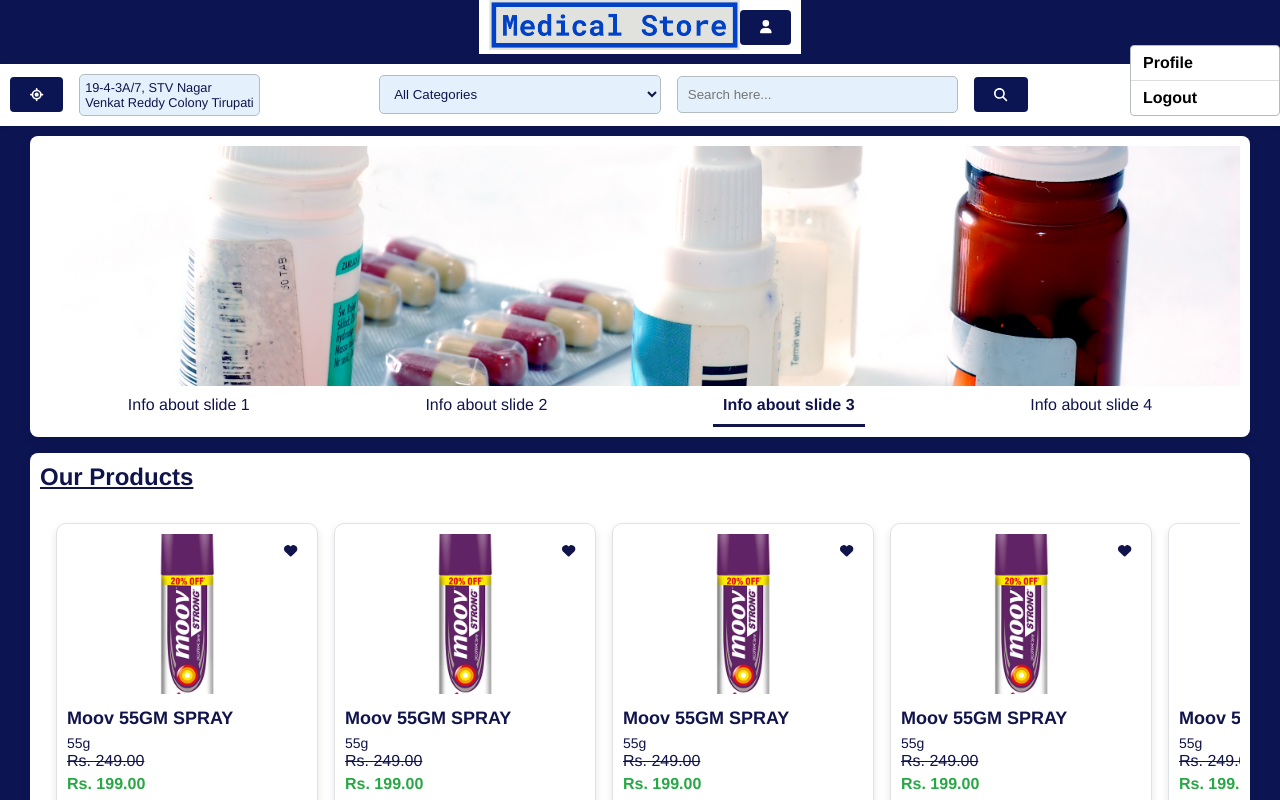
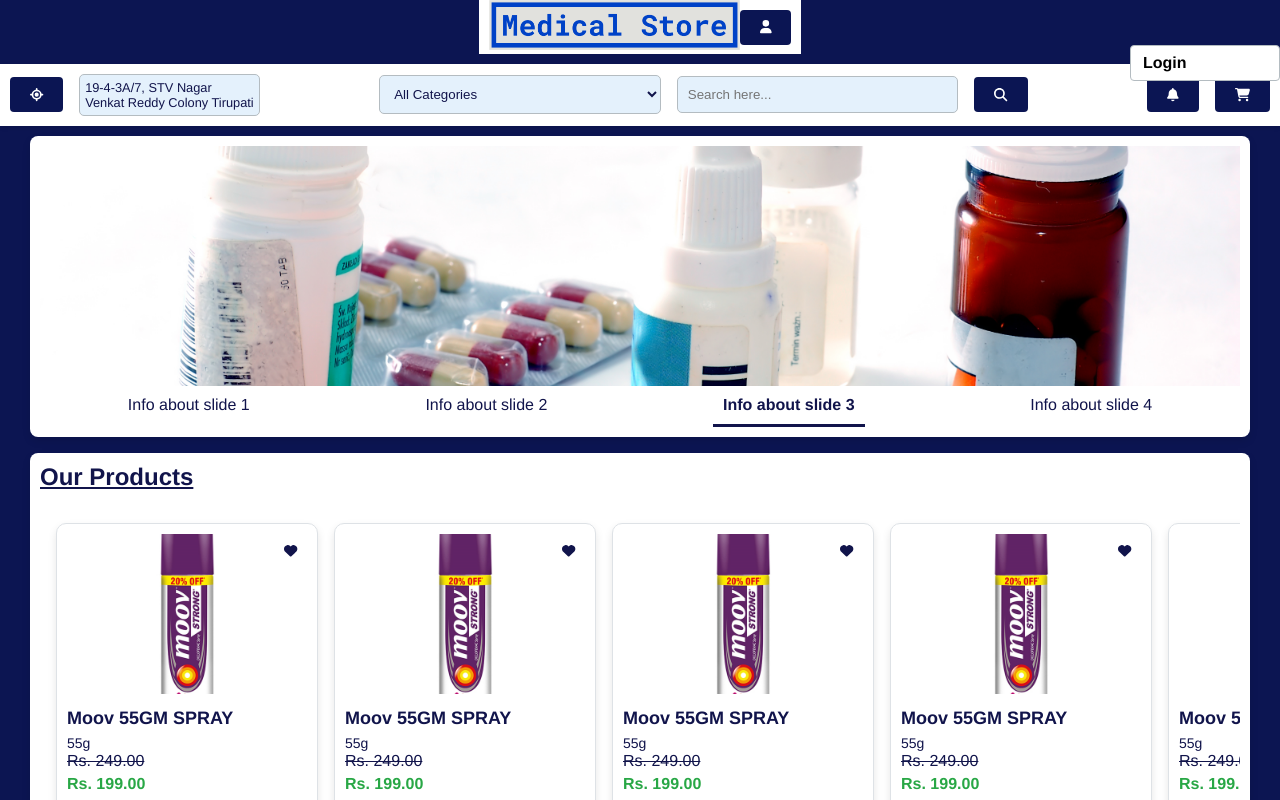
Before and after one commit to charangajjala/MedEase, a React (Vite) app in the folder frontend/: page /dashboard in a window 1280 px wide. Both pictures are taken after a click on the button 765 px from the left and 27 px from the top of the page. Shown: the top 800 px of the page. Built offline with nearby package versions, Linux system fonts and the light colour scheme; grey boxes are pictures that could not be loaded.

Commit message:
user login bug cleared

```diff
--- a/frontend/src/containers/User/UserDashboard/UserDashboard.jsx
+++ b/frontend/src/containers/User/UserDashboard/UserDashboard.jsx
@@ -17,6 +17,7 @@
   const [showLoginBox, setShowLoginBox] = useState(false);
 
   const navbarRef = useRef(null);
+  const auth = JSON.parse(localStorage.getItem("auth"));
 
   const handleLoginSucess = () => {
     setShowLoginBox(false);
@@ -26,8 +27,7 @@
   const handleAddToCart = () => {
     try {
       console.log("Add to cart function");
-      const auth = JSON.parse(localStorage.getItem("auth"));
-      if (auth.accessToken !== null) {
+      if (auth?.accessToken) {
         console.log("You have access");
         setCartCount(cartCount + 1);
       } else {
--- a/frontend/src/userComponents/Header/Header.jsx
+++ b/frontend/src/userComponents/Header/Header.jsx
@@ -2,10 +2,17 @@
 import logo from "../../assets/logo.png";
 import { FontAwesomeIcon } from "@fortawesome/react-fontawesome";
 import { faUser } from "@fortawesome/free-solid-svg-icons";
-import { useState } from "react";
+import { useState, useEffect } from "react";
 
 const Header = () => {
   const [dropdownOpen, setDropdownOpen] = useState(false);
+  const [isLoggedIn, setIsLoggedIn] = useState(false);
+
+  useEffect(() => {
+    const auth = localStorage.getItem("auth");
+    const authObject = auth ? JSON.parse(auth) : null;
+    setIsLoggedIn(!!(authObject && authObject.accessToken));
+  }, []);
 
   const toggleDropdown = () => {
     setDropdownOpen(!dropdownOpen);
@@ -24,12 +31,20 @@
           {dropdownOpen && (
             <div className="header-container__content__dropdown">
               <ul>
+                {isLoggedIn && (
                   <li>
                     <a href="/profile">Profile</a>
                   </li>
+                )}
+                {isLoggedIn ? (
                   <li>
                     <a href="/logout">Logout</a>
                   </li>
+                ) : (
+                  <li>
+                    <a href="/login">Login</a>
+                  </li>
+                )}
               </ul>
             </div>
           )}
```
Lines whose indentation alone changed are shown as unchanged.
